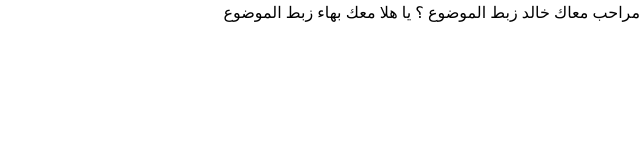
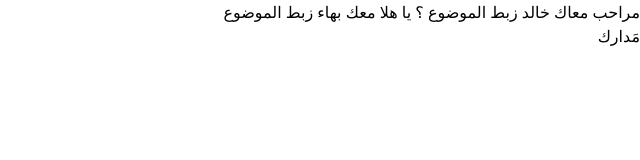
Before and after one commit to bahaa-amjad/MADARIK, a plain HTML site: page Index.html in a window 1280 px wide. Shown: the full height of the page, 640-1280 px from the left. Drawn offline with nearby package versions, Linux system fonts and the light colour scheme.

Commit message:
Update index page

```diff
--- a/Index.html
+++ b/Index.html
@@ -9,5 +9,6 @@
 مراحب معاك خالد زبط الموضوع ؟
 
 يا هلا معك بهاء زبط الموضوع
+<p>مَدارك</p>
   </body>
 </html>
```
